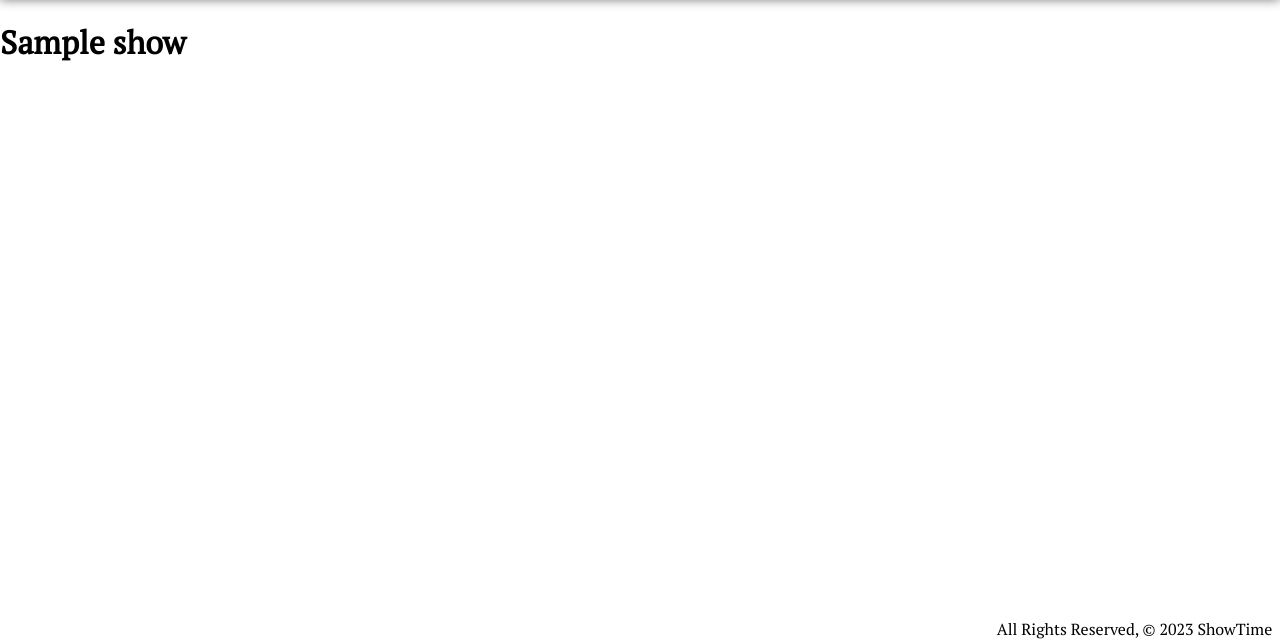
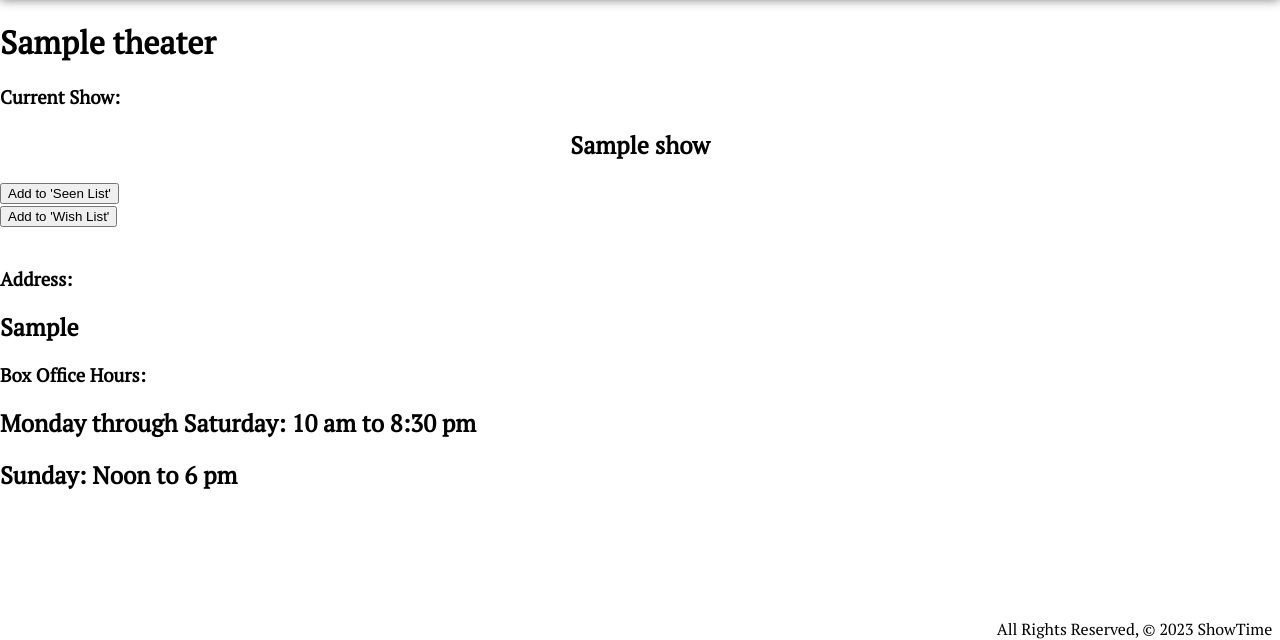
Before and after one commit to austin-showen/showtime, a Django app: page /shows/1/ in a window 1280 px wide. Shown: the part 160-800 px from the top of the page. Run offline with Django 4.2, Linux system fonts and the light colour scheme; a user stored in the database is signed in; tables that the repository leaves empty hold one stand-in row (values such as "Sample post").

Commit message:
shows/details page rendering

```diff
--- a/showtime/main_app/templates/base.html
+++ b/showtime/main_app/templates/base.html
@@ -21,7 +21,7 @@
         <a href="{% url 'home' %}">
           <div class="hover-trick">
             <div class="letters" id="S">S</div>
-            <div class="hide">About</div>
+            <div class="hide">Home</div>
           </div>
         </a>
         {% if user.is_authenticated %}
--- a/showtime/main_app/templates/shows/detail.html
+++ b/showtime/main_app/templates/shows/detail.html
@@ -1,6 +1,28 @@
-{% extends 'base.html' %} {% block content %}
+{% extends 'base.html' %}
+{% block content %}
 
-<h1>{{ show.name }}</h1>
+
+<title>{{ show.theater }}</title>
+
+<h1>{{ show.theater }}</h1>
+
+<h3>Current Show: </h3>
+<h2><a href="{% url 'detail' show.id %}">{{ show.name }}</a></h2>
+<form action="{% url 'seen_add' show.id %}" method="POST">
+  {% csrf_token %}
+  <button type="submit" class="btn">Add to 'Seen List'</button>
+</form>
+<form action="{% url 'wishlist_add' show.id %}" method="POST">
+  {% csrf_token %}
+  <button type="submit" class="btn">Add to 'Wish List'</button>
+</form>
+<br>
+<h3>Address: </h3>
+<h2>{{ show.theater.location }}</h2>
+
+<h3>Box Office Hours:</h3>
+<h2>Monday through Saturday: 10 am to 8:30 pm</h2>
+<h2>Sunday: Noon to 6 pm</h2>
 
 
 {% endblock %}
```
Also changed, not shown: showtime/main_app/templates/shows.html (deleted, +0 -18 lines), showtime/main_app/templates/theaters/detail.html (+5 -3 lines).
